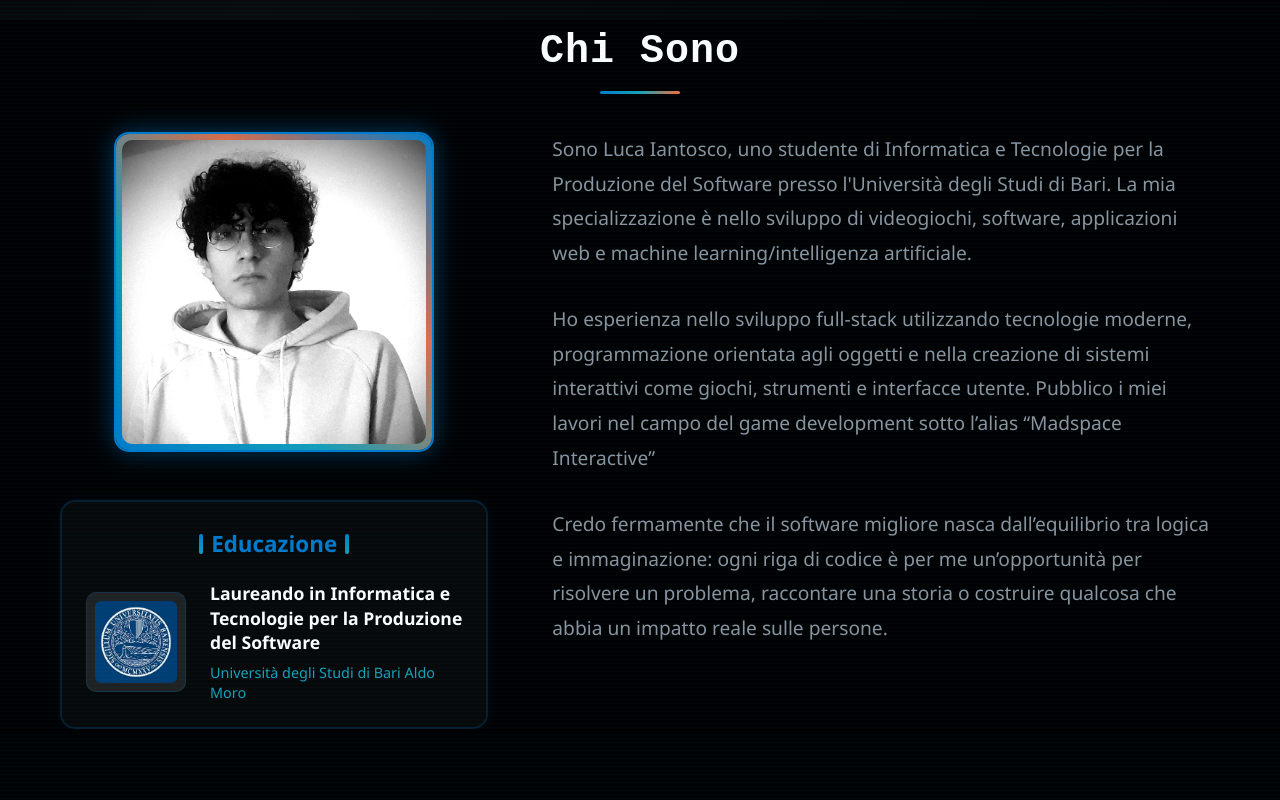
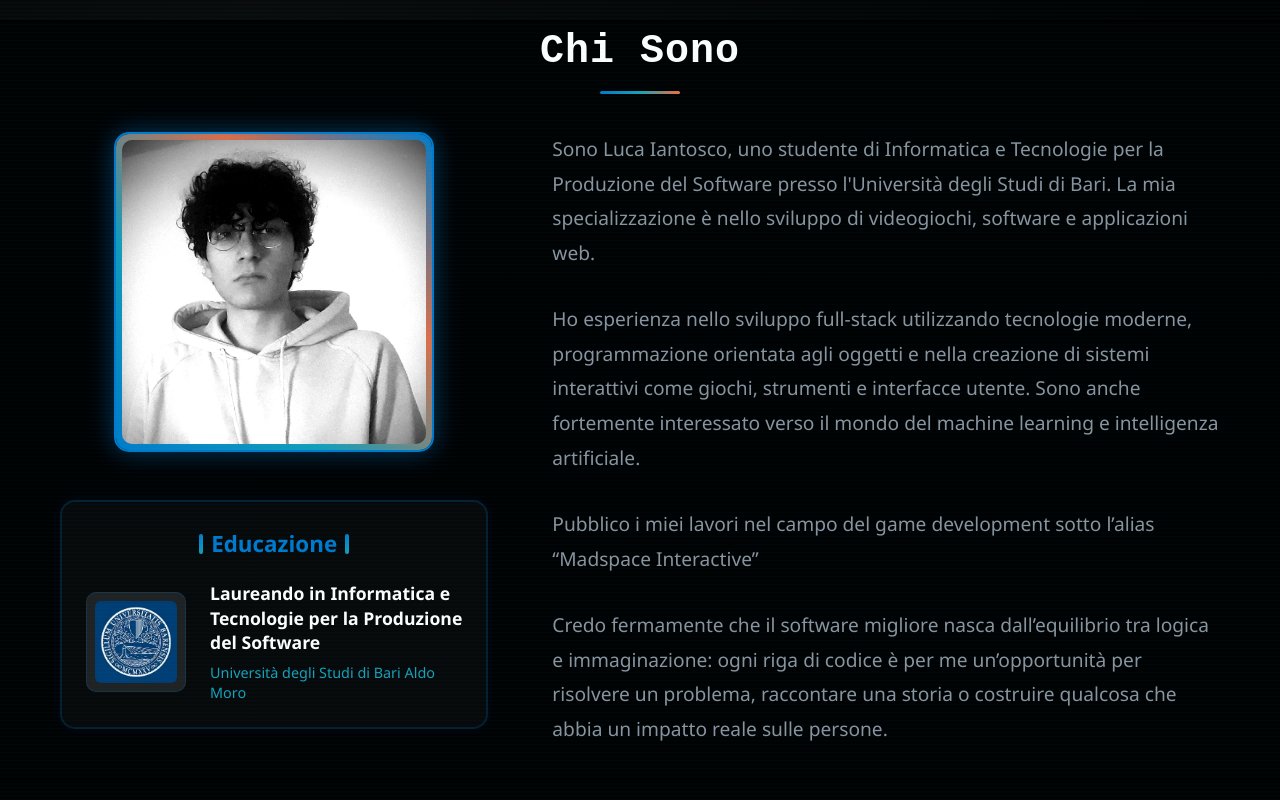
Before and after one commit to Lukeino/Website, a React (Vite) app: page / in a window 1280 px wide. Shown: the part 780-1580 px from the top of the page. Built offline with nearby package versions, Linux system fonts and the light colour scheme.

Commit message:
Modifiche descrizione, aggiunta descrizione 4

```diff
--- a/src/components/About.jsx
+++ b/src/components/About.jsx
@@ -48,6 +48,9 @@ function About() {
             <p>
               {t('aboutDescription3')}
             </p>
+            <p>
+              {t('aboutDescription4')}
+            </p>
           </div>
         </div>
       </div>
--- a/src/contexts/LanguageContext.jsx
+++ b/src/contexts/LanguageContext.jsx
@@ -1,7 +1,9 @@
 /**
  * LanguageContext
- * Author: Luca Iantosco
- * Description: React context for multi-language support with Italian and English translations
+ * Author: Luca Ianto    aboutDescription1: "Sono Luca Iantosco, uno studente di Informatica e Tecnologie per la Produzione del Software presso l'Università degli Studi di Bari. La mia specializzazione è nello sviluppo di videogiochi, software e applicazioni web.",
+    aboutDescription2: "Ho esperienza nello sviluppo full-stack utilizzando tecnologie moderne, programmazione orientata agli oggetti e nella creazione di sistemi interattivi come giochi, strumenti e interfacce utente. Sono anche fortemente interessato verso il mondo del machine learning e intelligenza artificiale.",
+    aboutDescription3: "Pubblico i miei lavori nel campo del game development sotto l'alias \"Madspace Interactive\".",
+    aboutDescription4: "Credo fermamente che il software migliore nasca dall'equilibrio tra logica e immaginazione: ogni riga di codice è per me un'opportunità per risolvere un problema, raccontare una storia o costruire qualcosa che abbia un impatto reale sulle persone.", * Description: React context for multi-language support with Italian and English translations
  * Date: June 2, 2025
  */
 
@@ -42,9 +44,10 @@ const translations = {  it: {
     myProjects: "Esplora i Progetti",
     contactMe: "Inizia Collaborazione",    // About Section
     aboutTitle: "Chi Sono",
-    aboutDescription1: "Sono Luca Iantosco, uno studente di Informatica e Tecnologie per la Produzione del Software presso l'Università degli Studi di Bari. La mia specializzazione è nello sviluppo di videogiochi, software, applicazioni web e machine learning/intelligenza artificiale.",
-    aboutDescription2: "Ho esperienza nello sviluppo full-stack utilizzando tecnologie moderne, programmazione orientata agli oggetti e nella creazione di sistemi interattivi come giochi, strumenti e interfacce utente. Pubblico i miei lavori nel campo del game development sotto l’alias “Madspace Interactive”",
-    aboutDescription3: "Credo fermamente che il software migliore nasca dall’equilibrio tra logica e immaginazione: ogni riga di codice è per me un’opportunità per risolvere un problema, raccontare una storia o costruire qualcosa che abbia un impatto reale sulle persone.",
+    aboutDescription1: "Sono Luca Iantosco, uno studente di Informatica e Tecnologie per la Produzione del Software presso l'Università degli Studi di Bari. La mia specializzazione è nello sviluppo di videogiochi, software e applicazioni web.",
+    aboutDescription2: "Ho esperienza nello sviluppo full-stack utilizzando tecnologie moderne, programmazione orientata agli oggetti e nella creazione di sistemi interattivi come giochi, strumenti e interfacce utente. Sono anche fortemente interessato verso il mondo del machine learning e intelligenza artificiale.",
+    aboutDescription3: "Pubblico i miei lavori nel campo del game development sotto l’alias “Madspace Interactive”",
+    aboutDescription4: "Credo fermamente che il software migliore nasca dall’equilibrio tra logica e immaginazione: ogni riga di codice è per me un’opportunità per risolvere un problema, raccontare una storia o costruire qualcosa che abbia un impatto reale sulle persone.",
 
     // Education Section
     educationTitle: "Educazione",
@@ -162,9 +165,11 @@ const translations = {  it: {
     myProjects: "Explore Projects",
     contactMe: "Start Collaboration",
       // About Section
-    aboutTitle: "About Me",    aboutDescription1: "I'm Luca Iantosco, a Computer Science and Software Production Technologies student at the University of Bari. I specialize in video game development, software, web applications and machine learning/artificial intelligence.",
-    aboutDescription2: "I have experience in full-stack development using modern technologies, object-oriented programming and in creating interactive systems such as games, tools and user interfaces. I publish my work in game development under the alias 'Madspace Interactive'.",
-    aboutDescription3: "I firmly believe that the best software comes from the balance between logic and imagination: every line of code is for me an opportunity to solve a problem, tell a story or build something that has a real impact on people.",
+    aboutTitle: "About Me",
+    aboutDescription1: "I'm Luca Iantosco, a Computer Science and Software Production Technologies student at the University of Bari. I specialize in video game development, software, web applications and machine learning/artificial intelligence.",
+    aboutDescription2: "I have experience in full-stack development using modern technologies, object-oriented programming and in creating interactive systems such as games, tools and user interfaces. I'm also strongly interested in the world of machine learning and artificial intelligence.",
+    aboutDescription3: "I publish my work in game development under the alias \"Madspace Interactive\".",
+    aboutDescription4: "I firmly believe that the best software comes from the balance between logic and imagination: every line of code is for me an opportunity to solve a problem, tell a story or build something that has a real impact on people.",
 
     // Education Section
     educationTitle: "Education",
```
